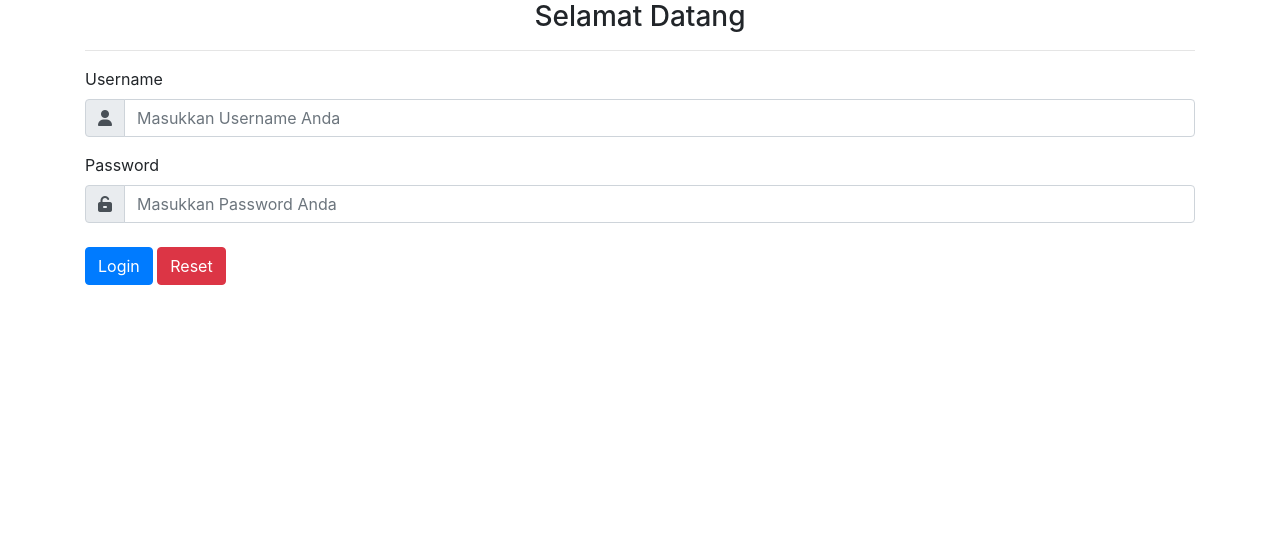
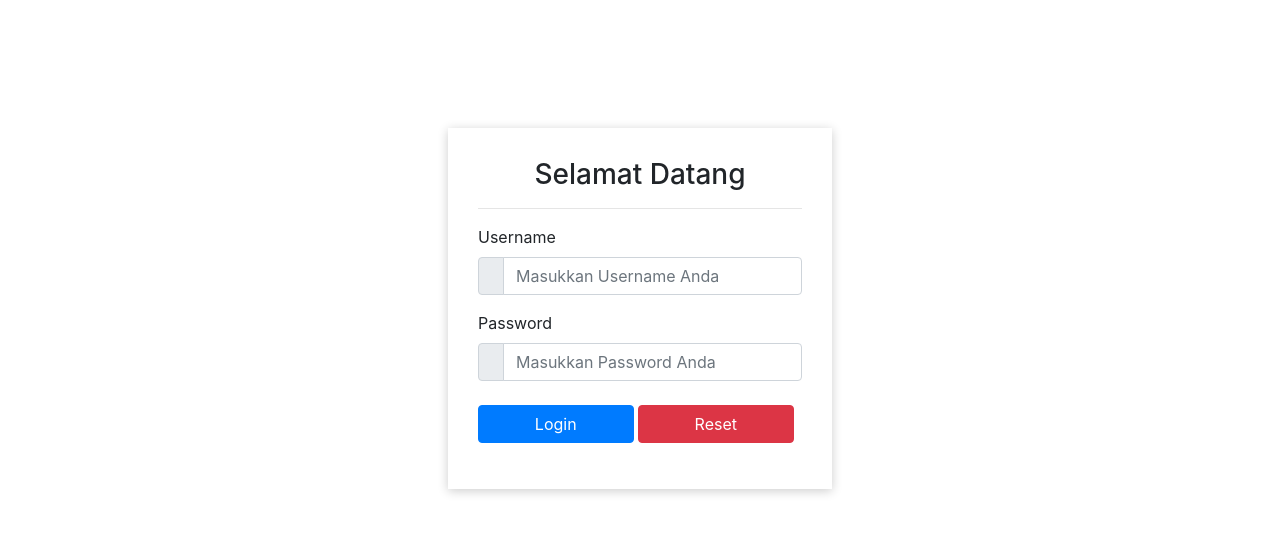
Before and after one commit to hanissiddiq/belajarci-nurisakbarbyhanis, a CodeIgniter app: page /belajarci-nurisakbarbyhanis/ in a window 1280 px wide. Shown: the top 534 px of the page. Run offline with CodeIgniter, Linux system fonts and the light colour scheme; some libraries are stand-ins or nearby versions.

Commit message:
kembalikan folder vendor2

```diff
--- a/belajarci/application/views/view_login.php
+++ b/belajarci/application/views/view_login.php
@@ -9,8 +9,8 @@
 
     <!-- Bootstrap CSS -->
     <link rel="stylesheet" href="https://cdn.jsdelivr.net/npm/bootstrap@4.6.1/dist/css/bootstrap.min.css" integrity="sha384-zCbKRCUGaJDkqS1kPbPd7TveP5iyJE0EjAuZQTgFLD2ylzuqKfdKlfG/eSrtxUkn" crossorigin="anonymous">
-    <link rel="stylesheet" type="text/css" href="<?php echo base_url()?>vendor/Login.css">
-    <link rel="stylesheet" type="text/css" href="<?php echo base_url()?>vendor/fontawesome-free-6.1.1-web/css/all.min.css">
+    <link rel="stylesheet" type="text/css" href="<?php echo base_url()?>vendor2/Login.css">
+    <link rel="stylesheet" type="text/css" href="<?php echo base_url()?>vendor2/fontawesome-free-6.1.1-web/css/all.min.css">
 
     <title>Login Page</title>
   </head>
```
